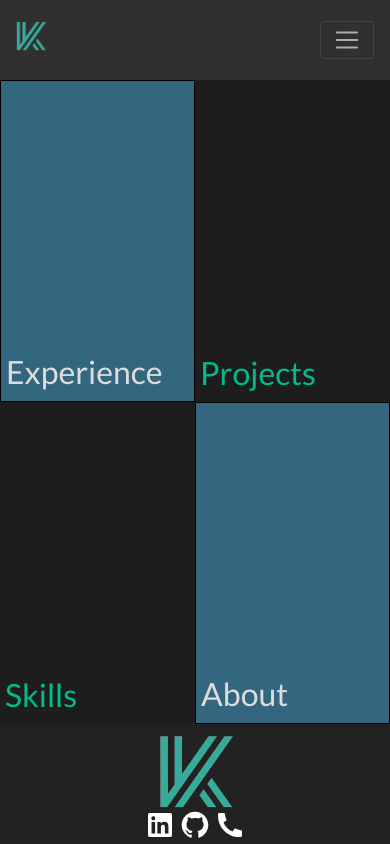
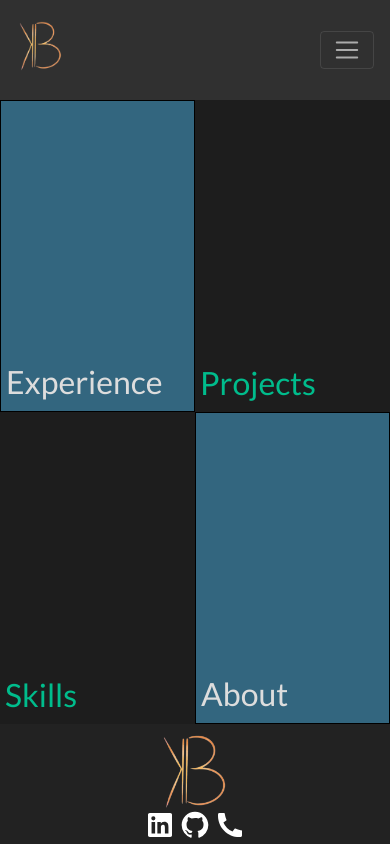
Before and after one commit to k-brereton/portfolio-site, a Next.js app: page / in a window 390 px wide. Built offline with nearby package versions, Linux system fonts and the light colour scheme.

Commit message:
changed to new logo

```diff
--- a/globals.scss
+++ b/globals.scss
@@ -37,7 +37,7 @@ $impactBoxBackground:darken(variables.$body-bg,2%);
     background-color: variables.$body-bg;
 }
 .mainContent{
-    min-height: calc(100vh - 150px);
+    min-height: calc(100vh - 170px);
 }
 .backToHomeLink{
     font-size: xx-large;
--- a/pages/_app.tsx
+++ b/pages/_app.tsx
@@ -16,7 +16,7 @@ import {VARIANT} from "../components/CommonComponents";
 import Link from "next/link";
 import Image from "next/image";
 import {AnimatePresence, AnimateSharedLayout, motion, Variants} from "framer-motion";
-const HEADER_LOGO_SIZE_PX=30;
+const HEADER_LOGO_SIZE_PX=50;
 
 export function Header({pathname}:{pathname:string}) {
 
--- a/pages/index.scss
+++ b/pages/index.scss
@@ -92,7 +92,7 @@
         height: fit-content;
     }
     .index_homeLinks{
-        height: calc(100vh - 200px);
+        height: calc(100vh - 220px);
     }
     .index_iconClass{
         font-size: xx-large;
```
Also changed, not shown: public/images/bluelogo.png (added), public/images/logo.png.
